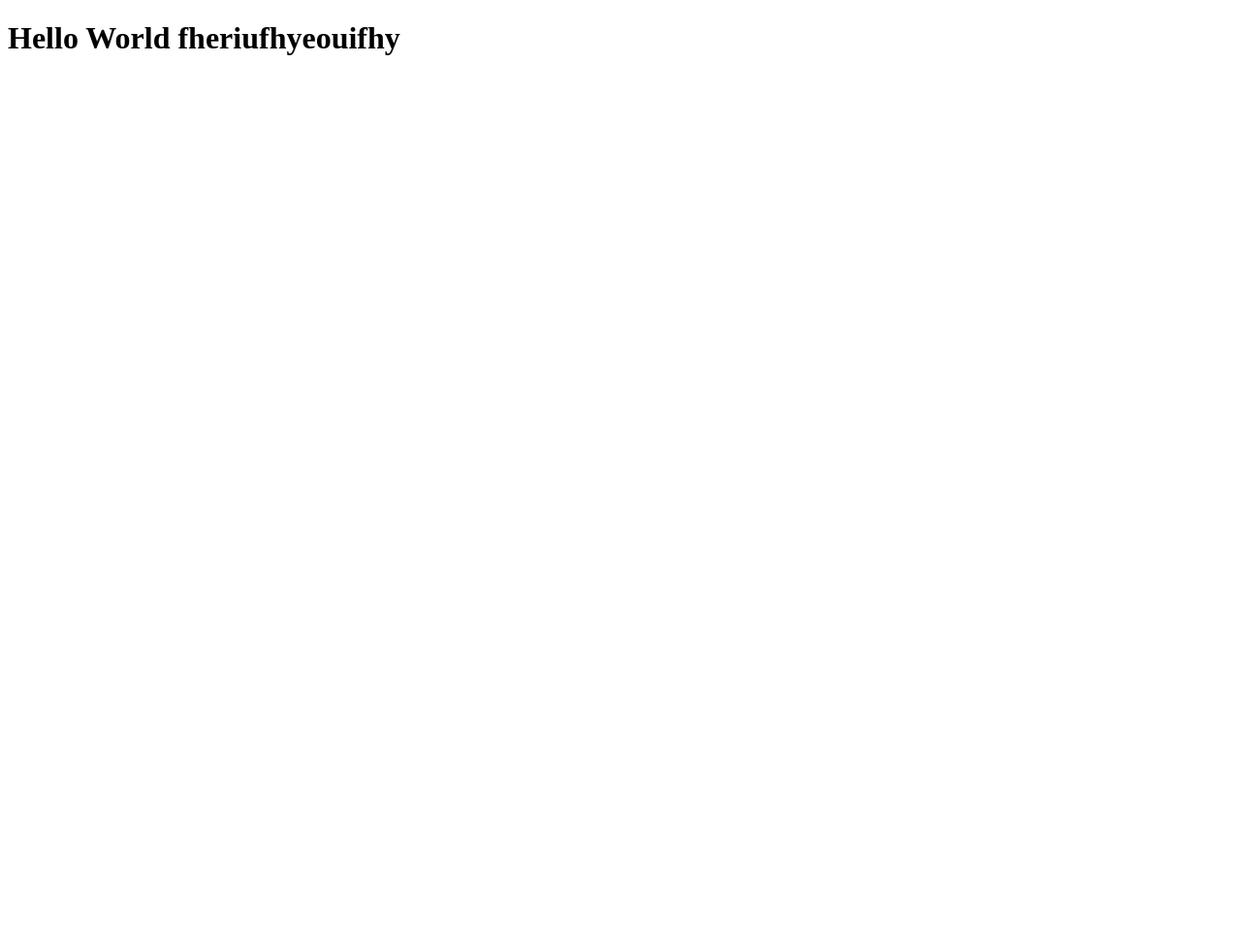
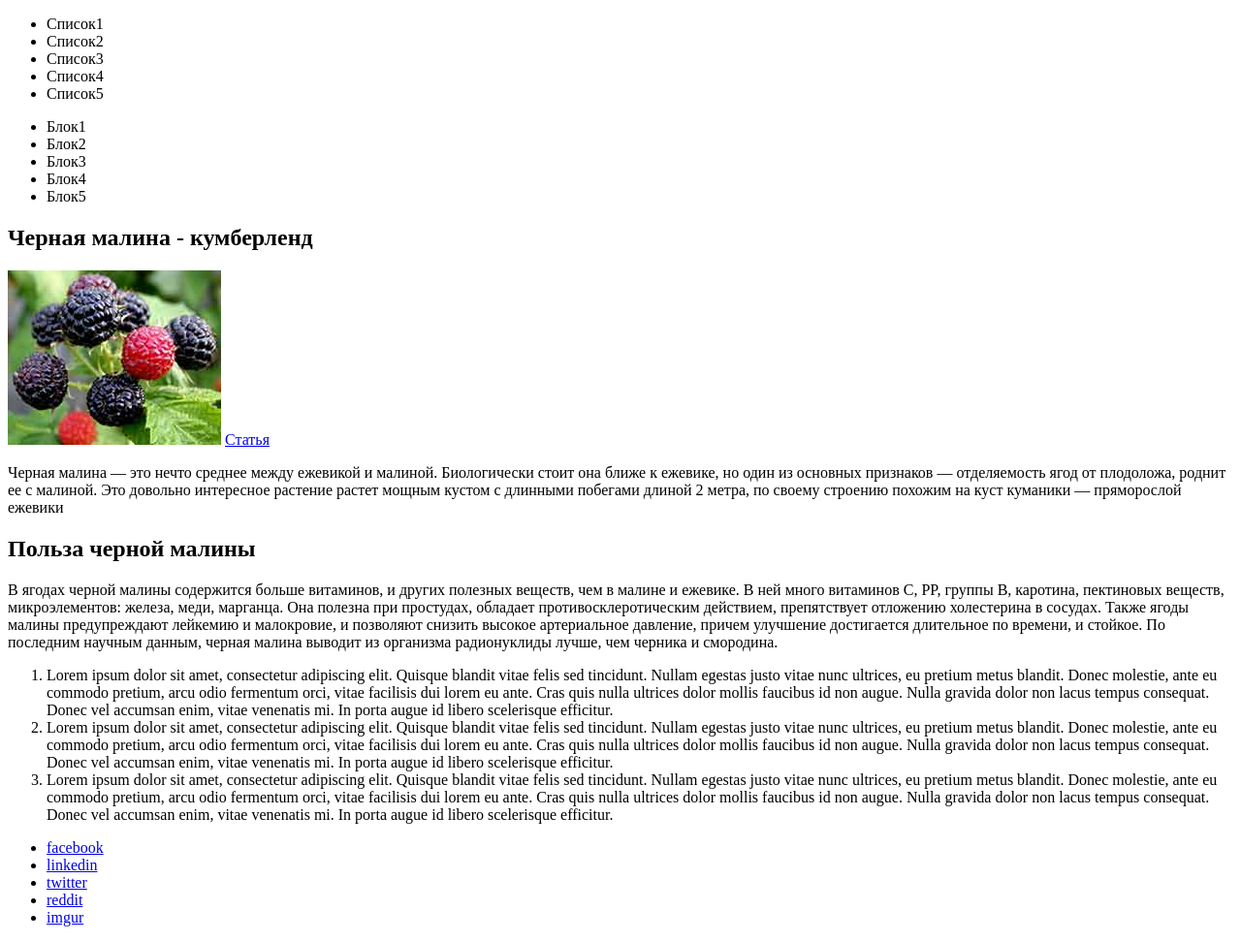
Before and after one commit to Irina-vn/HWork1, a plain HTML site: page index.html in a window 1280 px wide. Shown: the whole page at 97% size. Before the commit the page ends 800 px from the top, so only its background shows below. Drawn offline with Linux system fonts and the light colour scheme.

Commit message:
Задания 1234

```diff
--- a/index.html
+++ b/index.html
@@ -1,12 +1,73 @@
 <!DOCTYPE html>
 <html lang="en">
+
 <head>
     <meta charset="UTF-8">
     <meta name="viewport" content="width=device-width, initial-scale=1.0">
     <meta http-equiv="X-UA-Compatible" content="ie=edge">
     <title>Document</title>
 </head>
+
 <body>
-    <h1>Hello World fheriufhyeouifhy</h1>
+    <div> <!--список внутри которого имена строчных тегов-->
+     <ul>
+        <li><span>Список1</span></li>
+        <li><span>Список2</span></li>
+        <li><span>Список3</span></li>
+        <li><span>Список4</span></li>
+        <li><span>Список5</span></li>
+     </ul>
+    </div>
+
+    <div> <!--список внутри которого имена блочных тегов-->
+     <ul>
+            <li><div>Блок1</div></li>
+            <li><div>Блок2</div></li>
+            <li><div>Блок3</div></li>
+            <li><div>Блок4</div></li>
+            <li><div>Блок5</div></li>
+        </ul>
+    </div>
+
+
+    <section> <!--Cтатья с картинкой, ссылкой, абзацом и заголовками -->
+        <h1>Черная малина - кумберленд</h1>
+        <img src="img/malina.jpg" alt="кумберленд">
+        <a href="http://pro444.ru/biznes/chernaya-malina-chto-eto-polza-i-vyrashhivanie.html">Статья</a>
+        <p>Черная малина — это нечто среднее между ежевикой и малиной. Биологически стоит она ближе к ежевике, но один из основных признаков — отделяемость ягод от плодоложа, роднит ее с малиной.
+ Это довольно интересное растение растет мощным кустом с длинными побегами длиной 2 метра, по своему строению похожим на куст куманики — пряморослой ежевики</p>
+        <h2>Польза черной малины</h2>
+        <p>В ягодах черной малины содержится больше витаминов, и других полезных веществ, чем в малине и ежевике. В ней много витаминов С, PP, группы В, каротина, пектиновых веществ, микроэлементов: железа, меди, марганца.
+Она полезна при простудах, обладает противосклеротическим действием, препятствует отложению холестерина в сосудах. Также ягоды малины предупреждают лейкемию и малокровие, и позволяют снизить высокое артериальное давление, причем улучшение достигается длительное по времени, и стойкое.
+                По последним научным данным, черная малина выводит из организма радионуклиды лучше, чем черника и смородина.</p>
+
+        </section>
+
+
+     <div> <!--Пронумерованный список с текстом-рыбой -->
+       <ol>
+            <li>Lorem ipsum dolor sit amet, consectetur adipiscing elit. Quisque blandit vitae felis sed tincidunt. Nullam egestas justo vitae nunc ultrices, eu pretium metus blandit. Donec molestie, ante eu commodo pretium, arcu odio fermentum orci, vitae facilisis dui lorem eu ante. Cras quis nulla ultrices dolor mollis faucibus id non augue. Nulla gravida dolor non lacus tempus consequat. Donec vel accumsan enim, vitae venenatis mi. In porta augue id libero scelerisque efficitur.</li>
+            <li>Lorem ipsum dolor sit amet, consectetur adipiscing elit. Quisque blandit vitae felis sed tincidunt. Nullam egestas justo vitae nunc ultrices, eu pretium metus blandit. Donec molestie, ante eu commodo pretium, arcu odio fermentum orci, vitae facilisis dui lorem eu ante. Cras quis nulla ultrices dolor mollis faucibus id non augue. Nulla gravida dolor non lacus tempus consequat. Donec vel accumsan enim, vitae venenatis mi. In porta augue id libero scelerisque efficitur.</li>
+            <li>Lorem ipsum dolor sit amet, consectetur adipiscing elit. Quisque blandit vitae felis sed tincidunt. Nullam egestas justo vitae nunc ultrices, eu pretium metus blandit. Donec molestie, ante eu commodo pretium, arcu odio fermentum orci, vitae facilisis dui lorem eu ante. Cras quis nulla ultrices dolor mollis faucibus id non augue. Nulla gravida dolor non lacus tempus consequat. Donec vel accumsan enim, vitae venenatis mi. In porta augue id libero scelerisque efficitur.</li>
+        </ol>
+    </div>
+
+
+    <div> <!--Маркированый список с ссылками на социальные сети-->
+        <ul>
+            <li><a href="https://www.facebook.com/">facebook</a></li>
+            <li><a href="https://www.linkedin.com/">linkedin</a></li>
+            <li><a href="https://twitter.com/">twitter</a></li>
+            <li><a href="https://www.reddit.com/">reddit</a></li>
+            <li><a href="https://imgur.com/">imgur</a></li>
+        </ul>
+    </div>
+
+
+
+
+
+
 </body>
+
 </html>
```
Also changed, not shown: img/malina.jpg (added).
